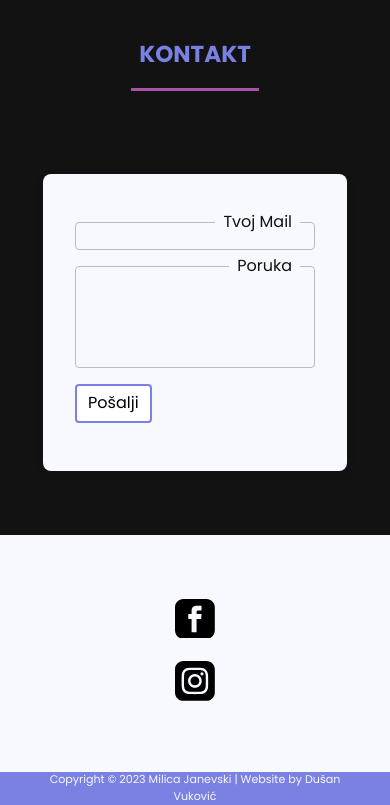
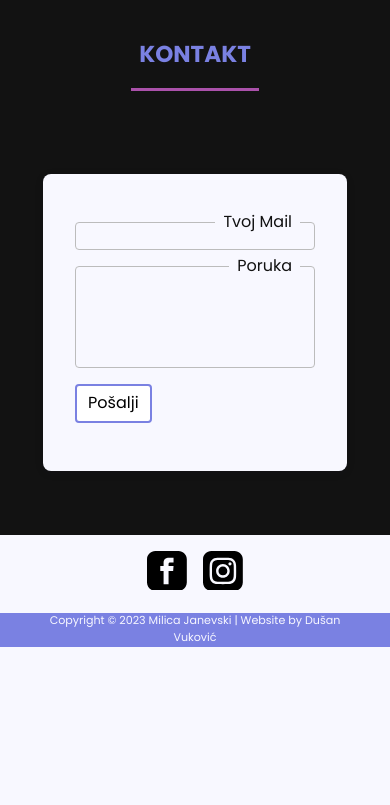
Before and after one commit to vukovicdusan/milicajanevski, a Next.js app: page / in a window 390 px wide. Shown: the part 7881-8686 px from the top of the page. After the commit the page ends 8528 px from the top, so only its background shows below. Built offline with nearby package versions, Linux system fonts and the light colour scheme.

Commit message:
Edited responsive for socials in footer

```diff
--- a/styles/Contact.module.css
+++ b/styles/Contact.module.css
@@ -89,4 +89,21 @@ textarea:focus + .borderTitle {
   .contactStack {
     --stack-justify: center;
   }
+
+  .socials {
+    /* composes: stack from "../styles/Stack.module.css"; */
+    display: flex;
+    flex-direction: row;
+    justify-content: center;
+    align-items: center;
+    gap: 1rem;
   }
+
+  .socials > * {
+    margin: 0;
+  }
+
+  .light {
+    padding-block: 1rem;
+  }
+}
```
Also changed, not shown: 1 other file (tests, documents, lock files or other folders). Lines whose indentation alone changed are shown as unchanged.
